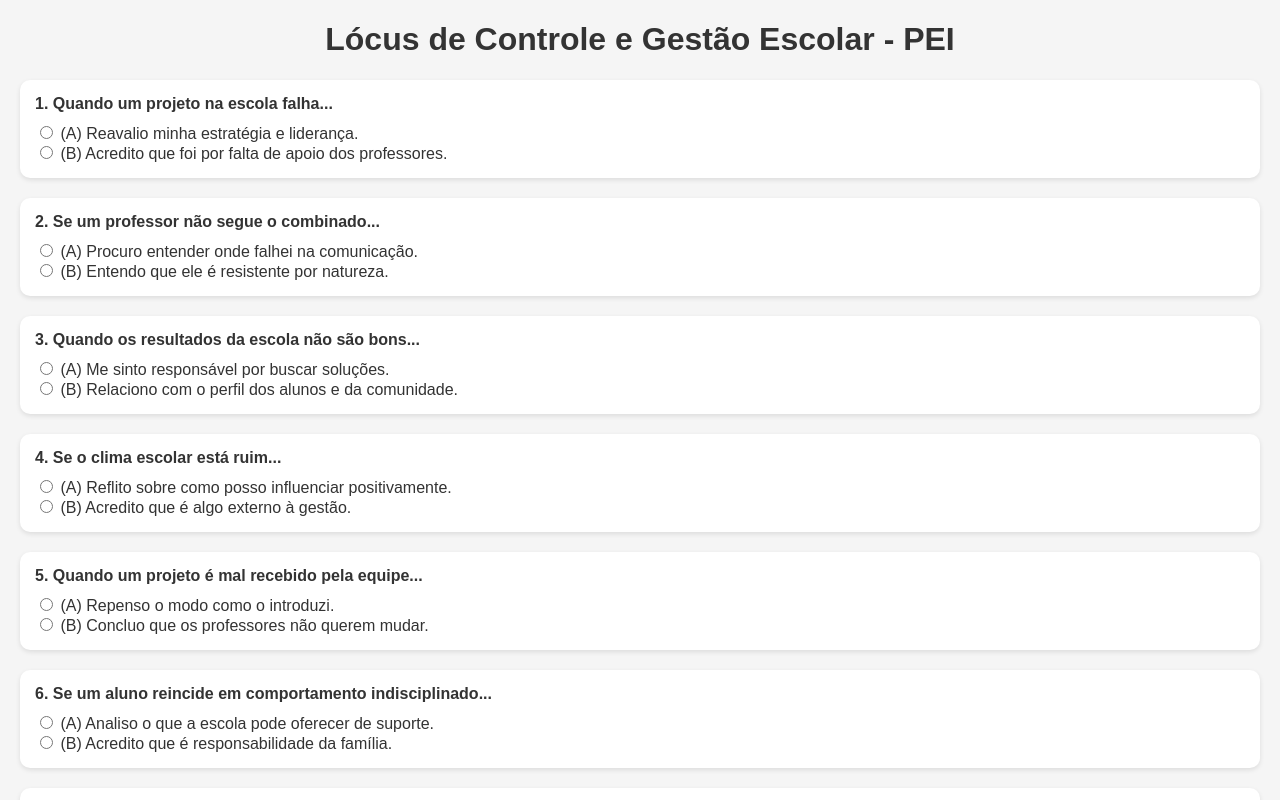
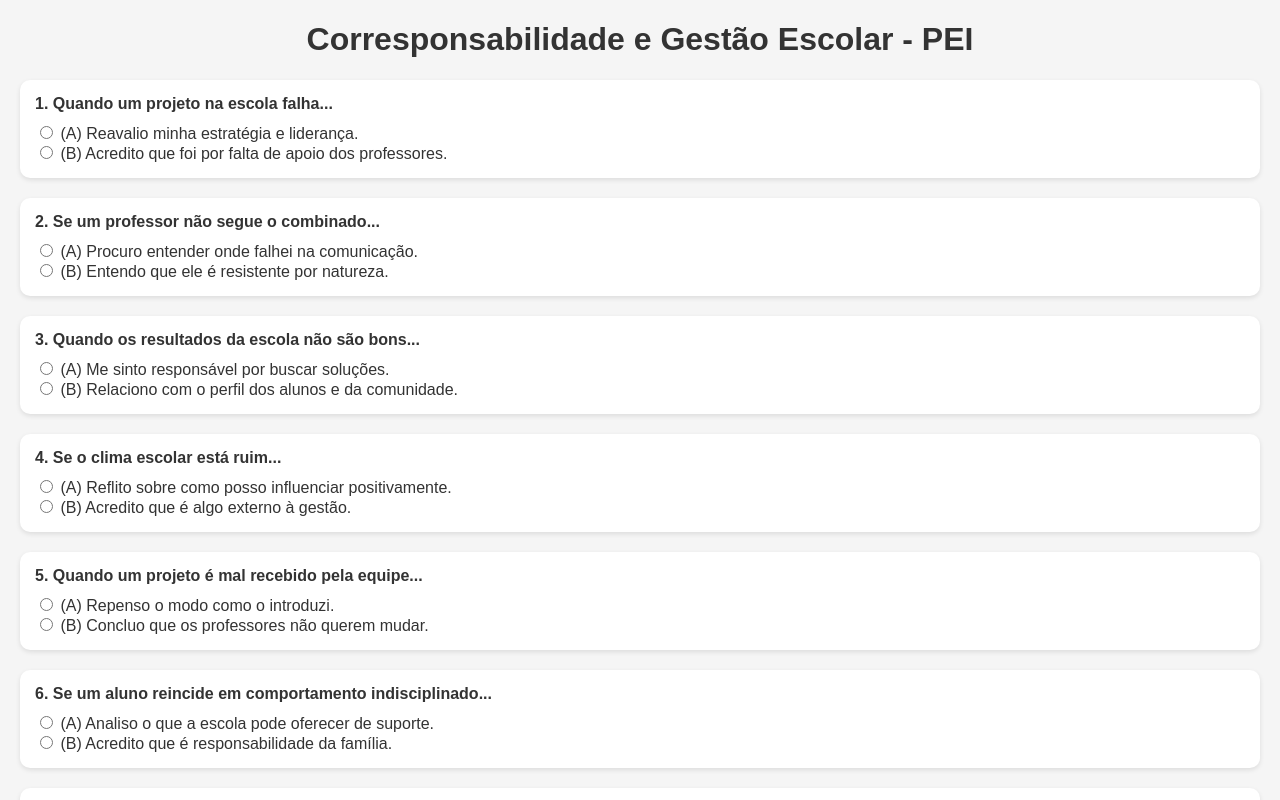
Before and after one commit to leandro-albuquerque/corresponsabilidadePEI, a plain HTML site: page index.html in a window 1280 px wide. Shown: the top 800 px of the page. Drawn offline with Linux system fonts and the light colour scheme.

Commit message:
Update index.html

```diff
--- a/index.html
+++ b/index.html
@@ -43,7 +43,7 @@
   </style>
 </head>
 <body>
-  <h1>Lócus de Controle e Gestão Escolar - PEI</h1>
+  <h1>Corresponsabilidade e Gestão Escolar - PEI</h1>
   <form id="quizForm">
     <!-- Perguntas -->
     <div id="questions"></div>
```
